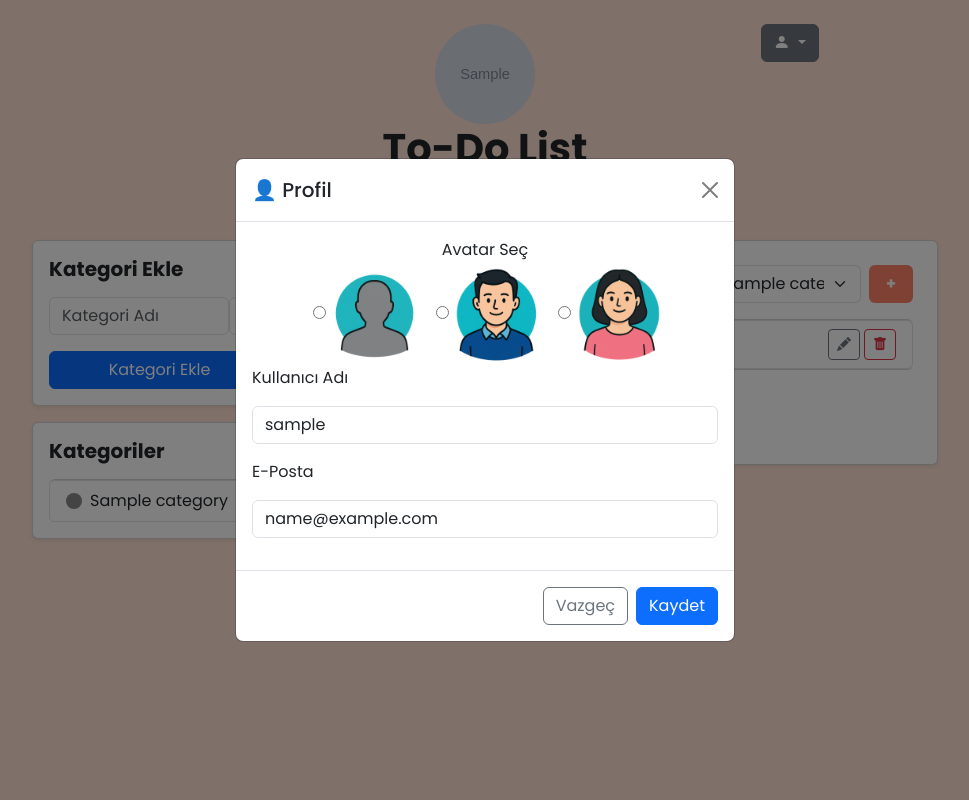
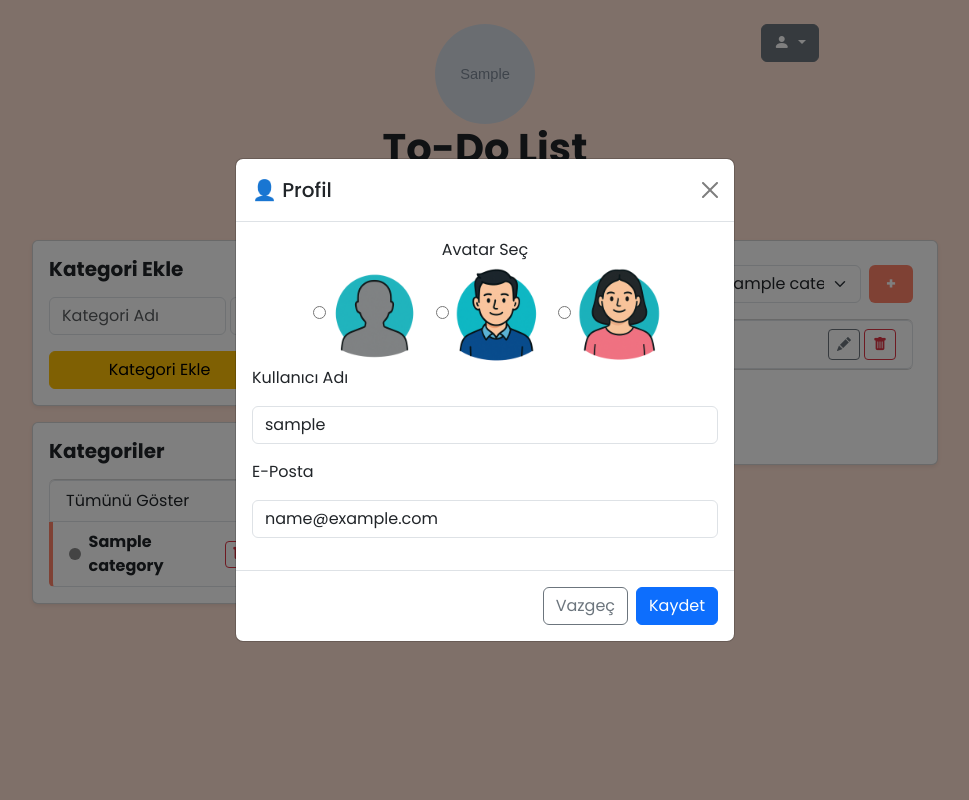
Before and after one commit to kadrzeybek/to-do_list, a PHP site: page /index.php?category=1 in a window 1280 px wide. Shown: the whole page, without its empty margins (155-1124 px from the left). Run offline with PHP 8.4, Linux system fonts and the light colour scheme; the visitor is signed in with stand-in values (Sample User, id 1); tables that the repository leaves empty or names only in its code hold one stand-in row (values such as "Sample post"); grey boxes marked "Sample" are stand-in pictures.

Commit message:
category parts are completed

```diff
--- a/css/style.css
+++ b/css/style.css
@@ -9,6 +9,10 @@
   font-family: "Poppins", sans-serif;
 }
 
+a{
+  text-decoration: none;
+  cursor: pointer;
+}
 
 body {
   background-color: #ffe0d2;
@@ -301,6 +305,17 @@ main.sign-up-mode .carousel {
   border-radius: 1rem;
 }
 
+.list-group-item a{
+  cursor: pointer;
+}
+.list-group-item.active_1 {
+
+    font-weight: bold;
+
+    border-left: 4px solid #ff8269;
+    color: #212529;
+}
+
 
 
 
--- a/index.php
+++ b/index.php
@@ -1,4 +1,7 @@
 <?php
+ini_set('display_errors', 1);
+ini_set('display_startup_errors', 1);
+error_reporting(E_ALL);
 
 session_start();
 require_once 'database.php';
@@ -39,6 +42,34 @@ if ($stmt) {
     // Hata yönetimi
     die("Kullanıcı bilgileri alınamadı.");
 }
+// --- Yeni Kategori Ekle ---
+if ($_SERVER['REQUEST_METHOD'] === 'POST' && isset($_POST['add_category'])) {
+    $category_name = trim($_POST['category_name']);
+    $category_color = $_POST['category_color'];
+
+    if (!empty($category_name) && !empty($category_color)) {
+        execute_query($conn, "INSERT INTO categories (category_name, color, user_id) VALUES (?, ?, ?)", "ssi", $category_name, $category_color, $user_id);
+
+    }
+
+    header("Location: index.php");
+    exit();
+}
+
+
+$categoryColors = [];
+$categories = [];
+
+$category_stmt = execute_query($conn, "SELECT category_id, category_name, color FROM categories WHERE user_id = ?", "i", $user_id);
+
+if ($category_stmt) {
+    $result = mysqli_stmt_get_result($category_stmt);
+    while ($row = mysqli_fetch_assoc($result)) {
+        $categories[] = $row; // tüm kategorileri diziye at
+        $categoryColors[$row['category_name']] = $row['color']; // renk eşleştir
+    }
+}
+
 
 //paging
 $limit = 5;
@@ -88,6 +119,23 @@ if ($_SERVER['REQUEST_METHOD'] === 'POST' && isset($_POST['todo_id'], $_POST['do
 
 
 // --- Kullanıcıya Ait Tüm ToDo'ları Çek ---
+$filter_category_id = isset($_GET['category']) ? intval($_GET['category']) : null;
+
+if ($filter_category_id) {
+    $stmt = execute_query(
+        $conn,
+        "SELECT todos.*, categories.category_name
+        FROM todos
+        LEFT JOIN categories
+        ON todos.category_id = categories.category_id AND categories.user_id = ?
+        WHERE todos.user_id = ?
+        ORDER BY todos.done ASC, todos.updated_at DESC
+        LIMIT ? OFFSET ?",
+        "iiii",
+        $user_id, $user_id, $limit, $offset
+    );
+
+} else {
     $stmt = execute_query(
         $conn,
         "SELECT todos.*, categories.category_name
@@ -96,8 +144,11 @@ $stmt = execute_query(
          WHERE todos.user_id = ?
          ORDER BY todos.done ASC, todos.updated_at DESC
          LIMIT ? OFFSET ?",
-    "iii", $user_id, $limit, $offset
+        "iii",
+        $user_id, $limit, $offset
     );
+}
+
 
 
 if ($stmt) {
@@ -150,30 +201,39 @@ if ($stmt) {
                     <div class="card p-3 shadow-sm h-100">
                         <h5 class="fw-bold mb-3">Kategori Ekle</h5>
                         <form method="POST" action="index.php">
-                            <div class="d-flex mb-3">
+                            <div class="d-flex mb-3 gap-1">
                                 <input type="text" name="category_name" class="form-control" placeholder="Kategori Adı" required>
                                 <input type="color" name="category_color" class="form-control form-control-color" title="Kategori Rengi Seç" required>
                             </div>
-                            <button type="submit" class="btn btn-primary w-100">Kategori Ekle</button>
+                            <button type="submit" name="add_category" class="btn btn-warning w-100">Kategori Ekle</button>
+
                         </form>
                     </div>
-                    <div class=" card p-3 shadow-sm h-100">
+
+                    <div class=" card p-3 mb-3 mb-md-0 shadow-sm h-100">
                         <h5 class="fw-bold mb-3">Kategoriler</h5>
-                        <?php
-                            $category_stmt = execute_query($conn, "SELECT * FROM categories");
-                            $categories = mysqli_stmt_get_result($category_stmt);
-                        ?>
                         <ul class="list-group">
-                            <?php while ($cat = mysqli_fetch_assoc($categories)): ?>
-                                <li class="list-group-item d-flex align-items-center gap-2">
-                                    <div style="width: 16px; height: 16px; background-color:
-                                        <?php echo htmlspecialchars($cat['color']); ?>; border-radius: 50%;">
+                            <li class="list-group-item <?php if (!$filter_category_id) echo 'active_1'; ?>">
+                                <a href="index.php" class="text-decoration-none text-dark d-block">Tümünü Göster</a>
+                            </li>
+                            <?php foreach ($categories as $cat): ?>
+                                <li class="list-group-item d-flex align-items-center justify-content-between <?php if ($filter_category_id == $cat['category_id']) echo 'active_1'; ?>">
+                                    <div class="d-flex align-items-center gap-2">
+                                        <div style="width: 12px; height: 12px; border-radius: 50%; background-color: <?php echo htmlspecialchars($cat['color']); ?>;"></div>
+                                        <a href="?category=<?php echo $cat['category_id']; ?>" class="text-decoration-none text-dark">
+                                            <?php echo htmlspecialchars($cat['category_name']); ?>
+                                        </a>
                                     </div>
-                                    <span>
-                                        <?php echo htmlspecialchars($cat['category_name']); ?>
-                                    </span>
+
+                                    <form method="POST" action="delete_category.php" class="m-0 p-0">
+                                        <input type="hidden" name="category_id" value="<?php echo $cat['category_id']; ?>">
+                                        <button type="submit" class="btn btn-sm btn-outline-danger" style="padding: 2px 6px;">
+                                            <i class="bi bi-trash-fill"></i>
+                                        </button>
+                                    </form>
                                 </li>
-                            <?php endwhile; ?>
+                            <?php endforeach; ?>
+
                         </ul>
                     </div>
                 </div>
@@ -181,17 +241,20 @@ if ($stmt) {
             <div class="col-md-7">
                 <div class="card p-4 shadow-sm" >
                     <?php
-                        $category_stmt = execute_query($conn, "SELECT * FROM categories");
+                        $category_stmt = execute_query($conn, "SELECT * FROM categories WHERE user_id = ?", "i", $user_id);
                         $categories = mysqli_stmt_get_result($category_stmt);
+
                     ?>
                     <form method="post" class="w-100">
                         <div class="d-flex w-100 mb-3 align-items-center todo_form">
                             <input type="text" name="todo_text" class="form-control flex-grow-1 me-2" placeholder="Yapacağınız Şey..." required>
                             <select name="category_id" class="form-select me-2" style="width: 150px;">
-                                <?php while ($cat = mysqli_fetch_assoc($categories)): ?>
+                                <?php foreach ($categories as $cat): ?>
                                     <option value="<?php echo $cat['category_id']; ?>"><?php echo htmlspecialchars($cat['category_name']); ?></option>
-                                <?php endwhile; ?>
+                                <?php endforeach; ?>
                             </select>
+
+
                             <button type="submit" name="add_todo" class="btn text-white fw-bold px-3" style="background-color:#ff8269;">+</button>
                         </div>
                     </form>
@@ -265,8 +328,8 @@ if ($stmt) {
                     <input type="text" class="form-control  px-4 py-2" id="editTodoText" name="todo_text" placeholder="Update your task..." required>
                 </div>
                 <div class="modal-footer">
-                    <button type="button" class="btn btn-outline-secondary" data-bs-dismiss="modal">Cancel</button>
-                    <button type="submit" class="btn btn-primary">Save</button>
+                    <button type="button" class="btn btn-outline-secondary" data-bs-dismiss="modal">Vazgeç</button>
+                    <button type="submit" class="btn btn-primary">Kaydet</button>
                 </div>
             </div>
         </div>
@@ -293,7 +356,6 @@ if ($stmt) {
                             <p class="text-center">Avatar Seç</p>
                         </div>
                         <div class="row justify-content-center mb-3 py-4">
-                            <!-- Avatar Seçimi -->
                             <div class="col-4 col-md-3 position-relative">
                                 <input type="radio" class="custom-control-input" id="default" name="avatar" value="default.png" <?php if ($user['avatar'] === 'default.png') echo 'checked'; ?>>
                                 <label class="custom-control-label ms-4" for="default">
@@ -332,9 +394,9 @@ if ($stmt) {
                     </div>
                 </div>
 
-                <!-- Modal Footer -->
                 <div class="modal-footer">
                     <button type="button" class="btn btn-outline-secondary" data-bs-dismiss="modal">Vazgeç</button>
+
                     <button type="submit" class="btn btn-primary">Kaydet</button>
                 </div>
             </div>
@@ -342,18 +404,6 @@ if ($stmt) {
     </div>
 </form>
 
-<script>
-    function updateAvatarPreview(avatar) {
-        document.getElementById('currentAvatar').src = 'img/' + avatar;
-    }
-
-    document.querySelectorAll('input[name="avatar"]').forEach(radio => {
-        radio.addEventListener('change', function () {
-            const selectedAvatar = this.value;
-            updateAvatarPreview(selectedAvatar);
-        });
-    });
-</script>
 
 <?php if (isset($_SESSION['open_profile_modal']) && $_SESSION['open_profile_modal']): ?>
 <script>
@@ -377,10 +427,12 @@ document.addEventListener('DOMContentLoaded', () => {
 
 <?php unset($_SESSION['open_profile_modal']); ?>
 <?php endif; ?>
+
     <script src="https://cdn.jsdelivr.net/npm/bootstrap@5.3.0-alpha1/dist/js/bootstrap.bundle.min.js"
     integrity="sha384-w76AqPfDkMBDXo30jS1Sgez6pr3x5MlQ1ZAGC+nuZB+EYdgRZgiwxhTBTkF7CXvN"
     crossorigin="anonymous"></script>
     <script src="./js/app.js"></script>
 
+
 </body>
 </html>
```
Also changed, not shown: delete_category.php (added, +27 -0 lines), js/app.js (line endings or trailing spaces), 1 other file. Lines whose indentation alone changed are shown as unchanged.
